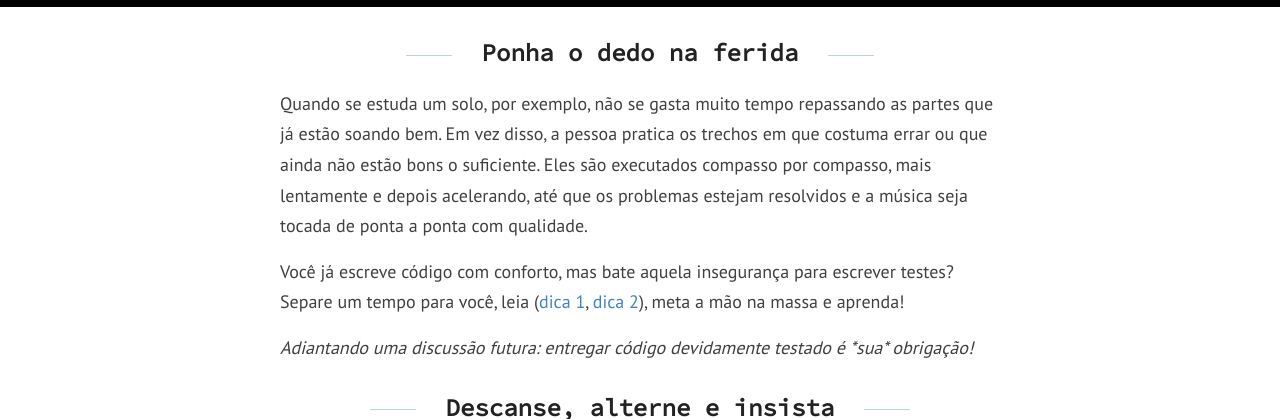
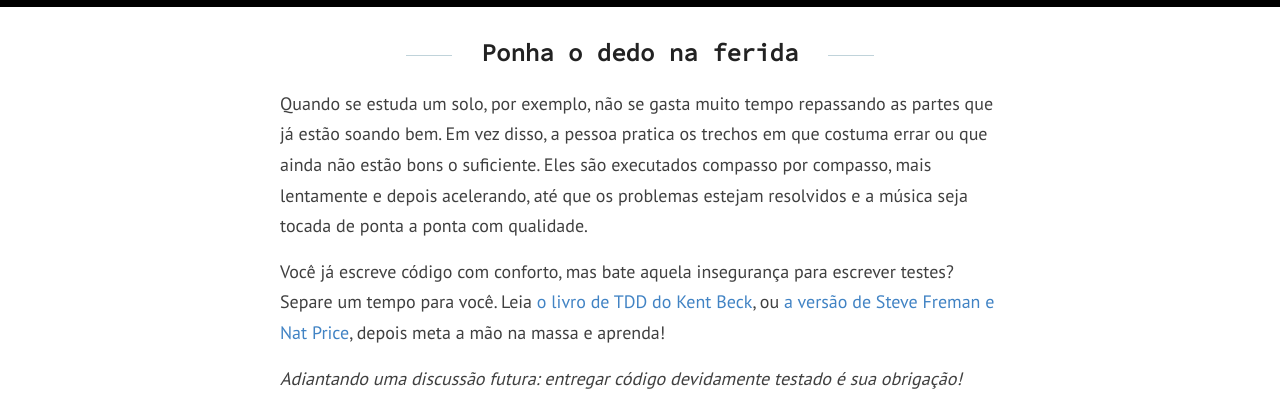
Before and after one commit to edsoncunha/edsoncunha.github.io, a Jekyll site: the page built from _posts/2019-10-16-licoes-da-musica-para-evoluir-no-desenvolvimento-de-software.md, in a window 1280 px wide and 900 px high, scrolled down 2009 px, cut to the strip 0-419 px from the top of the window. Built offline with Jekyll 4.4.1, drawn with Linux system fonts in a browser that asks for light colours; comment, search, counter and statistics services are not loaded.

Commit message:
Atualização dos links dos livros

```diff
--- a/_config.yml
+++ b/_config.yml
@@ -45,7 +45,7 @@ footer-links:
 
 # Enter your Disqus shortname (not your username) to enable commenting on posts
 # You can find your shortname on the Settings page of your Disqus account
-disqus:
+disqus: edsoncunha
 
 # Enter your Google Analytics web tracking code (e.g. UA-2110908-2) to activate tracking
 google_analytics: UA-148975074-1
--- a/_posts/2019-10-16-licoes-da-musica-para-evoluir-no-desenvolvimento-de-software.md
+++ b/_posts/2019-10-16-licoes-da-musica-para-evoluir-no-desenvolvimento-de-software.md
@@ -31,15 +31,15 @@ Músicos profissionais estudam horas por dia, desde os primeiros contatos com o
 
 Para que estejam aptos a tocar, músicos praticam regularmente, de modo que seus movimentos fiquem precisos e automáticos e seus corpos e mentes estejam sempre em condições para a execução musical.
 
-Se você já está programando diariamente, muito provavelmente esse fortalecimento já acontece naturalmente. Se não, procure se exercitar. A despeito de décadas de experiência, o [Tio Bob](https://www.amazon.com.br/Codificador-Limpo-Bob-Martin/dp/8576086476/ref=asc_df_8576086476/?tag=googleshopp00-20&linkCode=df0&hvadid=379787347388&hvpos=1o2&hvnetw=g&hvrand=11527521176014381259&hvpone=&hvptwo=&hvqmt=&hvdev=c&hvdvcmdl=&hvlocint=&hvlocphy=1001566&hvtargid=pla-809202560536&psc=1) pratica katas diariamente para testar e manter seu condicionamento. A repetição nos faz escrever código mais automaticamente e libera o cérebro para outras preocupações. Isso é muito importante, pois não conseguimos prestar atenção em todas as coisas ao mesmo tempo.
+Se você já está programando diariamente, muito provavelmente esse fortalecimento já acontece naturalmente. Se não, procure se exercitar. A despeito de décadas de experiência, o [Tio Bob](https://amzn.to/2P6WoO4) pratica katas diariamente para testar e manter seu condicionamento. A repetição nos faz escrever código mais automaticamente e libera o cérebro para outras preocupações. Isso é muito importante, pois não conseguimos prestar atenção em todas as coisas ao mesmo tempo.
 
 ## Ponha o dedo na ferida
 
 Quando se estuda um solo, por exemplo, não se gasta muito tempo repassando as partes que já estão soando bem. Em vez disso, a pessoa pratica os trechos em que costuma errar ou que ainda não estão bons o suficiente. Eles são executados compasso por compasso, mais lentamente e depois acelerando, até que os problemas estejam resolvidos e a música seja tocada de ponta a ponta com qualidade.
 
-Você já escreve código com conforto, mas bate aquela insegurança para escrever testes? Separe um tempo para você, leia ([dica 1](https://www.amazon.com.br/Test-Driven-Development-Kent-Beck/dp/0321146530/ref=sr_1_1?__mk_pt_BR=%C3%85M%C3%85%C5%BD%C3%95%C3%91&keywords=tdd&qid=1571288918&s=books&sr=1-1), [dica 2](https://www.amazon.com.br/Growing-Object-Oriented-Software-Guided-Tests/dp/0321503627)), meta a mão na massa e aprenda!
+Você já escreve código com conforto, mas bate aquela insegurança para escrever testes? Separe um tempo para você. Leia [o livro de TDD do Kent Beck](https://amzn.to/2pCdGYw), ou [a versão de Steve Freman e Nat Price](https://amzn.to/2VZkCLv), depois meta a mão na massa e aprenda!
 
-_Adiantando uma discussão futura: entregar código devidamente testado é *sua* obrigação!_
+_Adiantando uma discussão futura: entregar código devidamente testado é sua obrigação!_
 
 ## Descanse, alterne e insista
 
```
